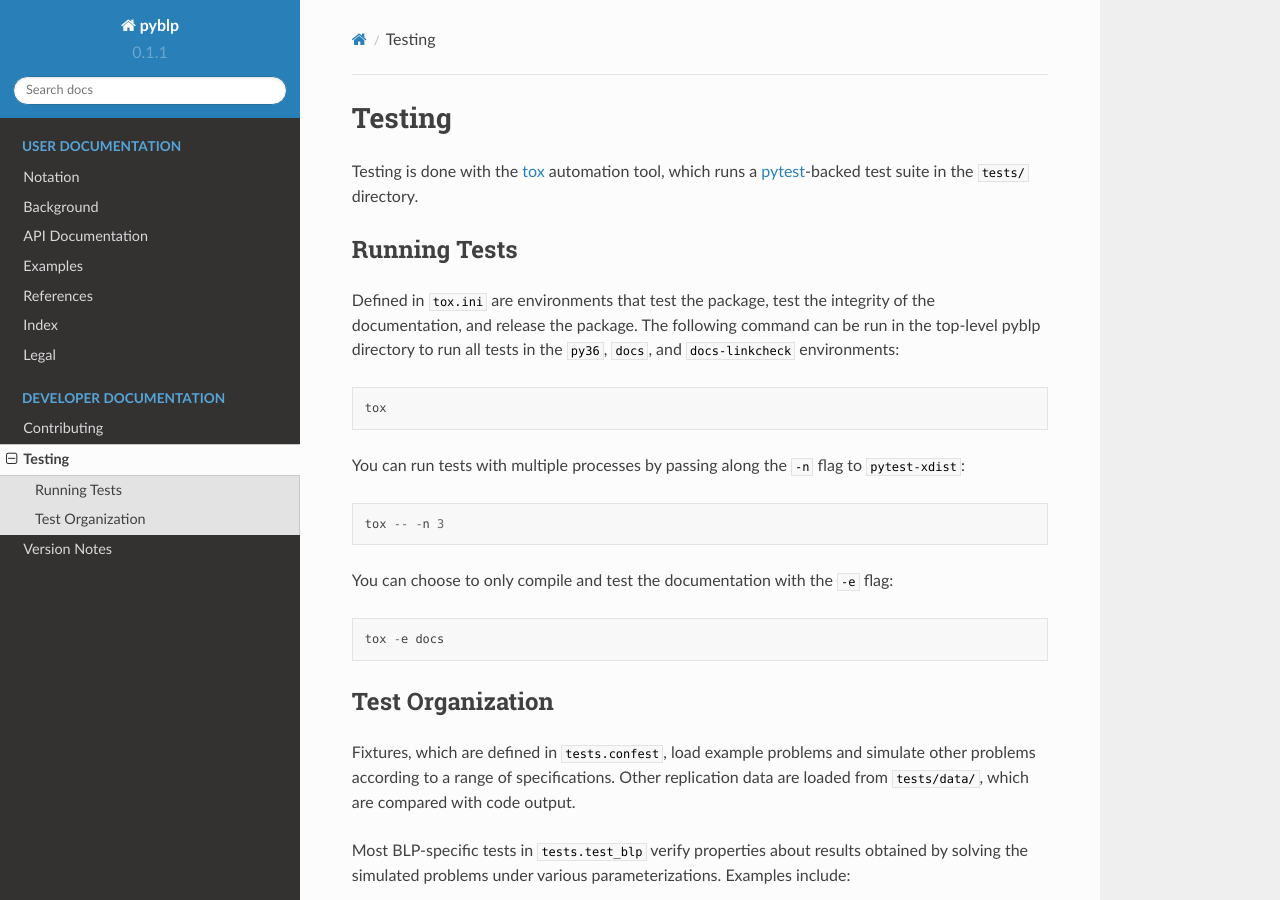
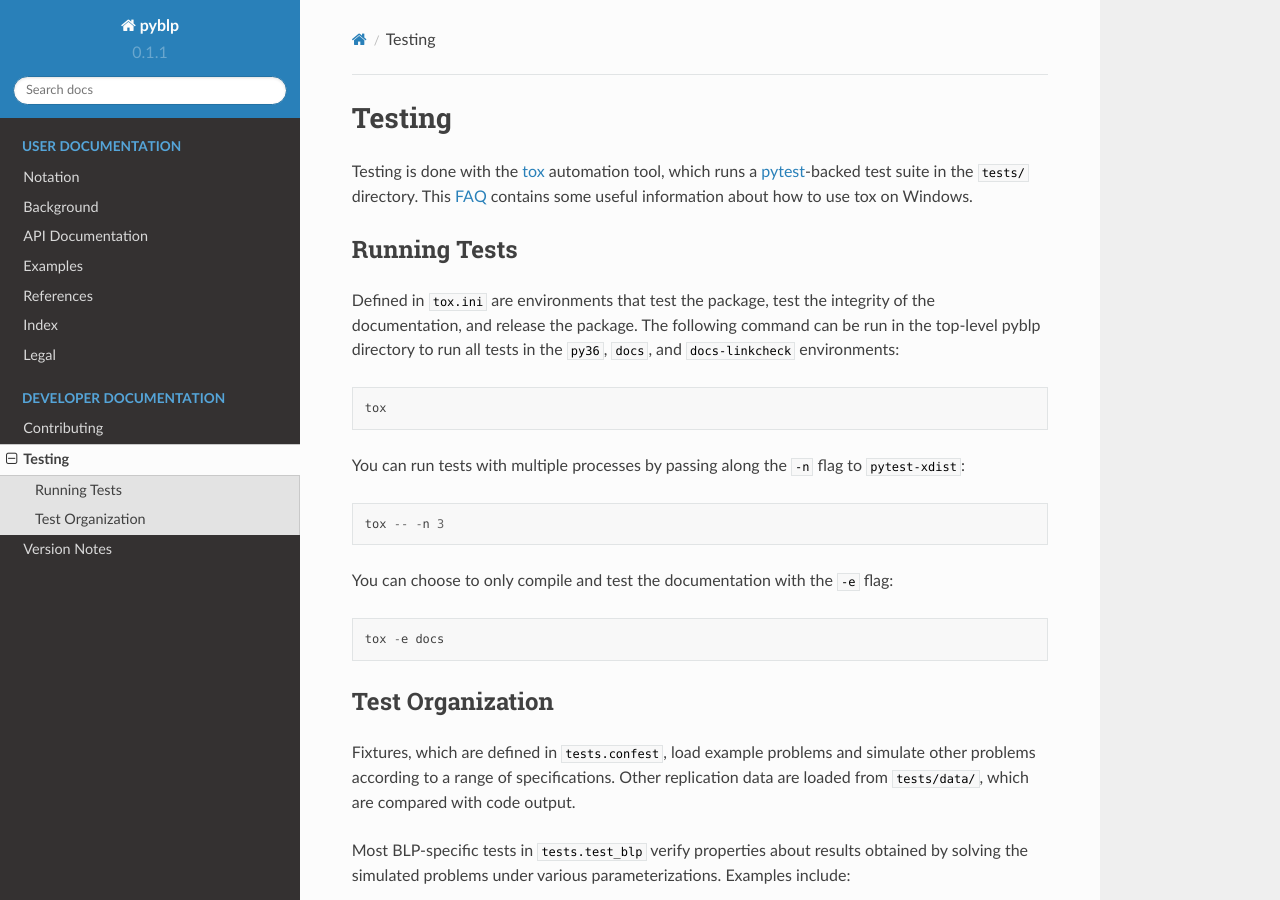
Before and after one commit to jeffgortmaker/pyblp, a Sphinx documentation site: the page built from docs/testing.rst, in a window 1280 px wide and 900 px high. Built offline with Sphinx 7.4.7 and the Read the Docs theme 2.0.0, drawn with Linux system fonts in a browser that asks for light colours.

Commit message:
DOC: added link to how to use tox on Windows

```diff
--- a/docs/testing.rst
+++ b/docs/testing.rst
@@ -1,7 +1,7 @@
 Testing
 =======
 
-Testing is done with the `tox <https://tox.readthedocs.io/en/latest/>`_ automation tool, which runs a `pytest <https://docs.pytest.org/en/latest/>`_-backed test suite in the ``tests/`` directory.
+Testing is done with the `tox <https://tox.readthedocs.io/en/latest/>`_ automation tool, which runs a `pytest <https://docs.pytest.org/en/latest/>`_-backed test suite in the ``tests/`` directory. This `FAQ <https://tox.readthedocs.io/en/latest/developers.html>`_ contains some useful information about how to use tox on Windows.
 
 
 Running Tests
```
